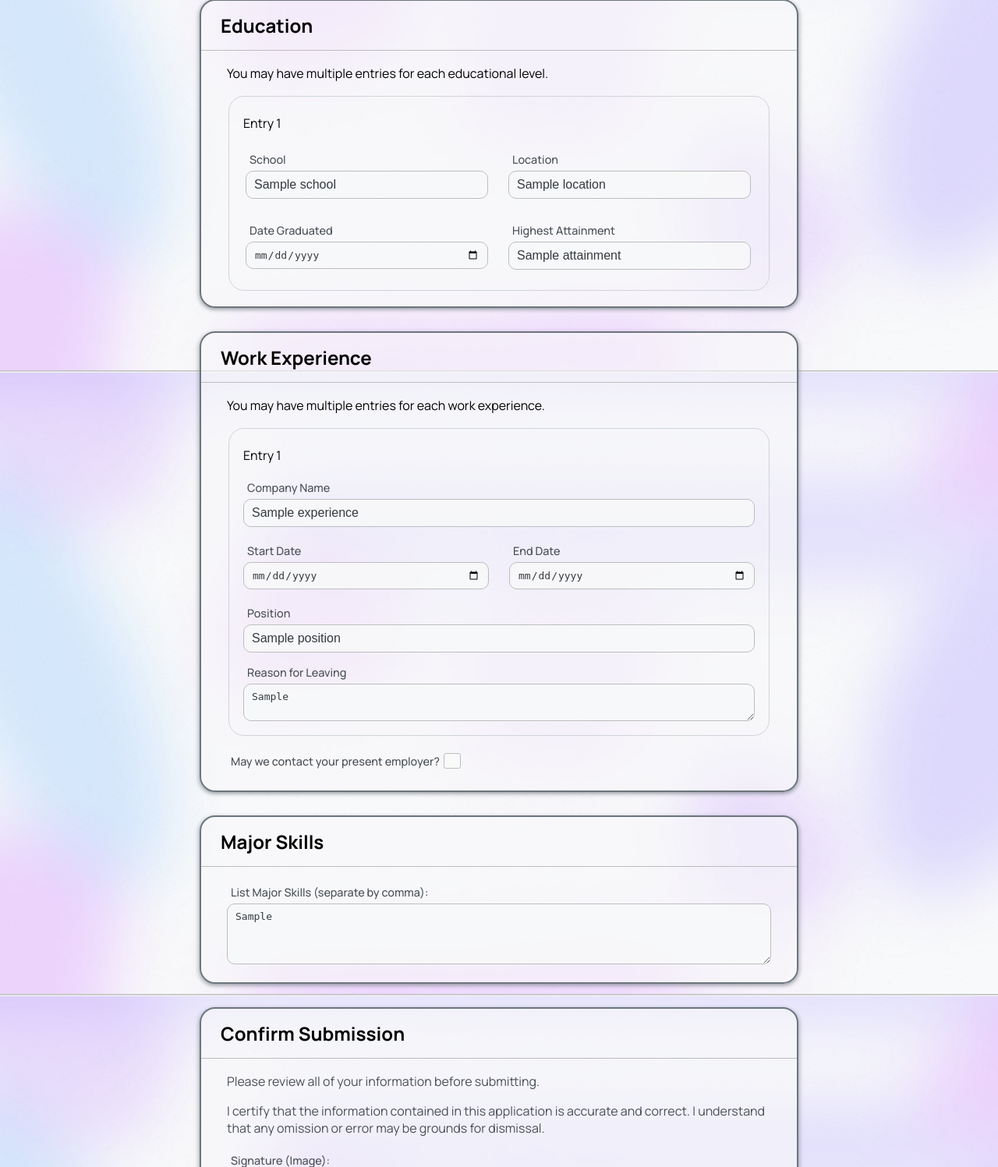
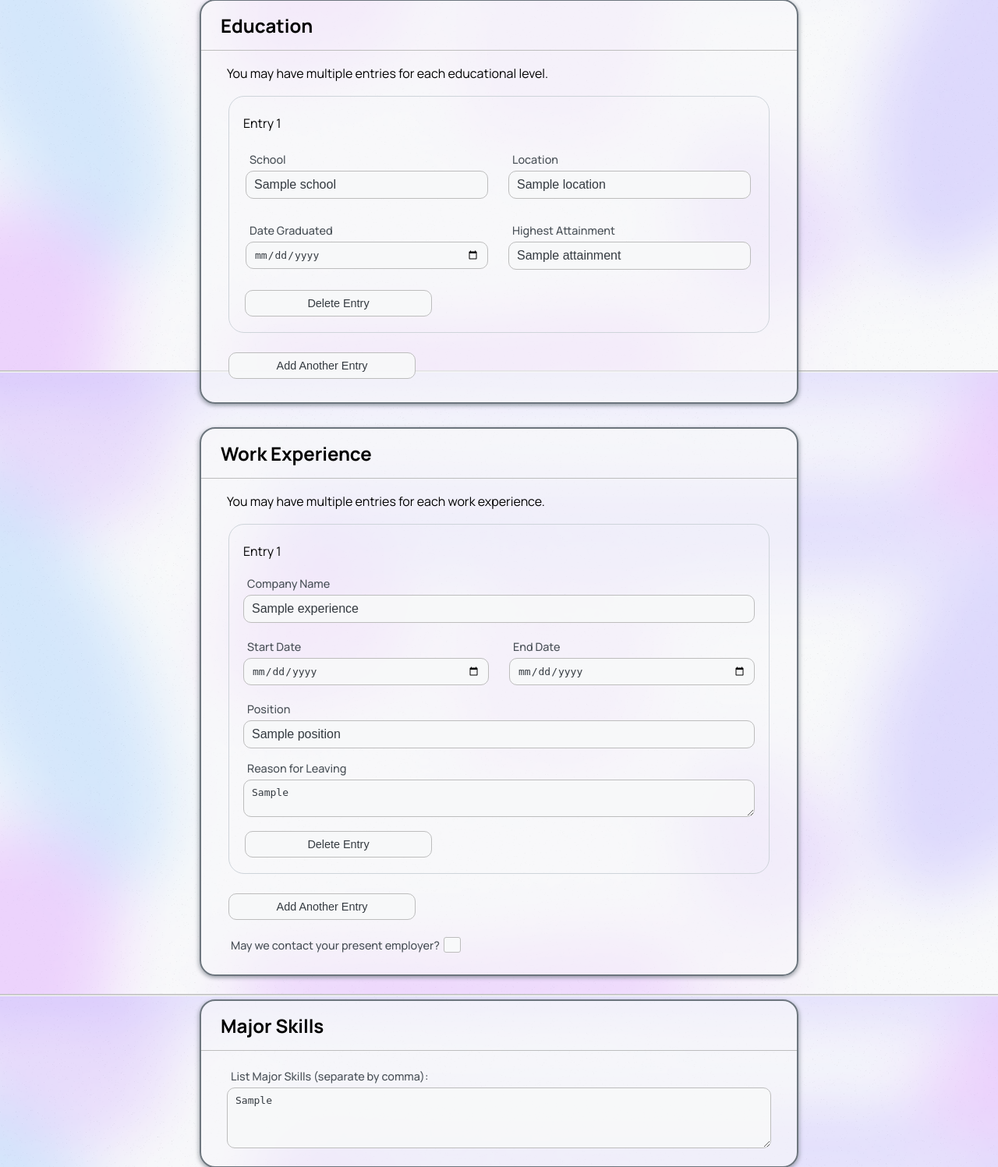
Before and after one commit to Pengskii09/GenApp-V2-with-Python, a Flask app: template templates/update_form.html in a window 1280 px wide. Shown: the part 1122-2619 px from the top of the page at 78% size. Run offline with Flask 3, Linux system fonts and the light colour scheme; the template is opened without the code that fills it: values that come from a table or form of the project are taken from there, most other values are stand-ins (such as "Sample title", 1, 10 or a date in 2020).

Commit message:
Added the missing functionality

```diff
--- a/templates/update_form.html
+++ b/templates/update_form.html
@@ -105,12 +105,12 @@ body {
                 </div>
             </div>
             <div>
-                <div class="criminal-conviction-status-checkbox-div">
+                <div class="criminal-conviction-status-checkbox-div" >
                     <label for="criminal_conviction_status" class="input-label">Have you ever been convicted of a crime other than a minor traffic incident:</label>
                     <input type="checkbox" id="criminal_conviction_status" name="criminal_conviction_status" {% if applicant_data.criminal_conviction_status %}checked{% endif %}>
                 </div>
 
-                <div class="input-box reason_for_conviction_div">
+                <div class="input-box reason_for_conviction_div" {% if applicant_data.criminal_conviction_status %}style="display: flex;"{% endif %}>
                     <label for="reason_for_conviction" class="input-label">If Yes, please explain:</label>
                     <textarea id="reason_for_conviction" name="reason_for_conviction">{{ applicant_data.reason_for_conviction }}</textarea>
                 </div>
@@ -184,9 +184,11 @@ body {
                             <input type="text" name="attainment[]" value="{{ education.attainment }}" required>
                         </div>
                     </div>
+                    <button type="button" class="delete-bt button_version_1 " onclick="deleteEducationEntry(this)">Delete Entry</button>
                 </div>
                 {% endfor %}
             </div>
+            <button type="button" class="button_version_1" onclick="addEducation()">Add Another Entry</button>
         </div>
     </section>
 
@@ -226,9 +228,11 @@ body {
                         <label for="reason_for_leaving" class="input-label">Reason for Leaving</label>
                         <textarea name="reason_for_leaving[]" required>{{ experience.reason_for_leaving }}</textarea>
                     </div>
+                    <button type="button" class="delete-btn button_version_1" onclick="deleteWorkExperienceEntry(this)">Delete Entry</button>
                 </div>
                 {% endfor %}
             </div>
+            <button type="button" class="button_version_1" onclick="addWorkExperience()">Add Another Entry</button>
             <div class="present-employer-contact-checkbox-div">
                 <label for="contact_present_employer" class="input-label">May we contact your present employer?</label>
                 <input type="checkbox" id="contact_present_employer" name="contact_present_employer">
@@ -295,4 +299,6 @@ body {
         </div>
     </section>
 </form>
+
+<script src="/static/js/scroll.js"></script>
 {% endblock %}
```
